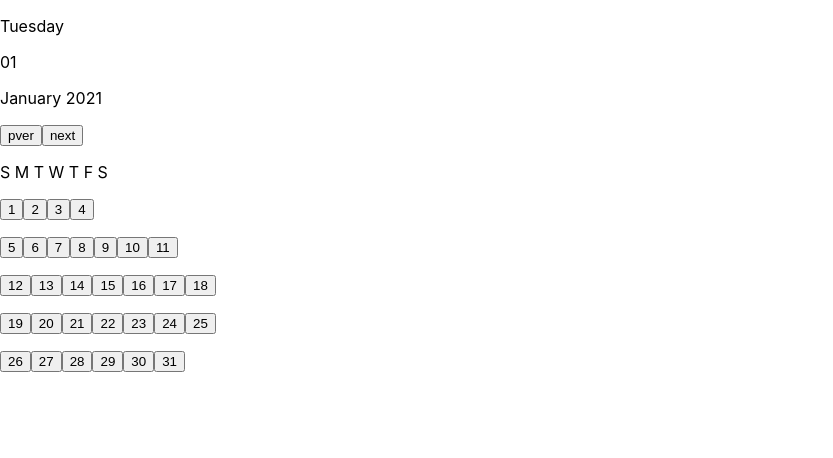
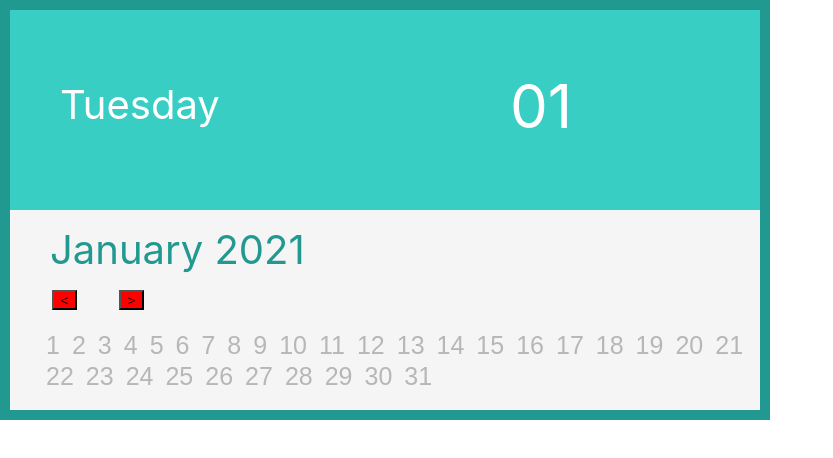
Before and after one commit to MirukaiQ/React, a React (Create React App) app: page / in a window 1280 px wide. Shown: the top 458 px of the page, without its empty margins (0-833 px from the left). Built offline with nearby package versions, Linux system fonts and the light colour scheme.

Commit message:
add styles

```diff
--- /dev/null
+++ b/src/components/Calendar/Days/index.jsx
@@ -0,0 +1,25 @@
+import classNames from "classnames";
+import React from "react";
+
+const Days = (props) => {
+  const { mounthValue, dateHandler} = props;
+  const days = new Array(32).fill(null);
+  if (mounthValue % 2 === 0) {
+    days.pop(2);
+  }
+  if (mounthValue % 2 === 0 && mounthValue === 2) {
+    days.pop(2);
+    days.pop(1);
+  }
+  return (
+    <div>
+      {days.map((_, index) => (
+        <button className="day" onClick={dateHandler}>
+          {index}
+        </button>
+      ))}
+    </div>
+  );
+};
+
+export default Days;
--- /dev/null
+++ b/src/components/Calendar/Mounth/index.jsx
@@ -0,0 +1,34 @@
+import React, { useState } from "react";
+import { format, addMonths } from "date-fns";
+
+const Mounth = (props) => {
+  const { myDate, mounthValue, setMounthValue} = props;
+
+  const newMounth = addMonths(myDate, mounthValue);
+  const mounthYears = format(newMounth, "MMMM Y");
+
+  const mounthPlus = () => {
+    if (mounthValue < 12) {
+      setMounthValue(mounthValue + 1);
+    }
+    if (mounthValue >= 12) {
+      setMounthValue(1);
+    }
+  };
+  const mounthMinus = () => {
+    if (mounthValue <= 12 && mounthValue !== 1) {
+      setMounthValue(mounthValue - 1);
+    }
+  };
+  const arrow1 = `<`
+  const arrow2 = `>`
+  return (
+    <div>
+      <p className="calendarHeader">{mounthYears}</p>
+      <button className="calendarButton btn1" onClick={mounthMinus}>{arrow1}</button>
+      <button className="calendarButton btn2" onClick={mounthPlus}>{arrow2}</button>
+    </div>
+  );
+};
+
+export default Mounth;
--- a/src/components/Calendar/index.jsx
+++ b/src/components/Calendar/index.jsx
@@ -1,21 +1,20 @@
 import React, { useState } from "react";
-import styles from "./../../styles/calendar.module.scss";
 import { addDays, format } from "date-fns";
-import { addMonths } from "date-fns/esm";
+import classNames from "classnames";
+import Days from "./Days";
+import Mounth from "./Mounth";
+import "./style.scss"
 
 const Calendar = () => {
   const [count, setCount] = useState(0);
   const date = new Date("December 1, 2020 03:24:00");
   const [myDate, setMyDate] = useState(date);
-  const [mounthValue, setMounthValue] = useState(1);
+  const [mounthValue, setMounthValue] = useState(1)
 
   const timeValue = count;
   const newDay = addDays(myDate, timeValue);
   const days = format(newDay, "dd");
   const mounth = format(newDay, "EEEE");
-
-  const newMounth = addMonths(myDate, mounthValue);
-  const mounthYears = format(newMounth, "MMMM Y");
 
   const dateHandler = (e) => {
     let content = e.target.textContent;
@@ -31,105 +30,20 @@ const Calendar = () => {
       setMyDate(new Date(newDay));
     }
   };
-  const mounthPlus = () => {
-    if (mounthValue < 12) {
-      setMounthValue(mounthValue + 1);
-    }
-    if (mounthValue >= 12) {
-      setMounthValue(1);
-    }
-  };
-  const mounthMinus = () => {
-    if (mounthValue <= 12 && mounthValue !== 1) {
-      setMounthValue(mounthValue - 1);
-    }
-    if (mounthValue >= 12) {
-      setMounthValue(1);
-    }
-  };
-  let lastDays;
-  if (mounthValue % 2 !== 0 && mounthValue !== 2) {
-    lastDays = (
-      <>
-        <button onClick={dateHandler}>26</button>
-        <button onClick={dateHandler}>27</button>
-        <button onClick={dateHandler}>28</button>
-        <button onClick={dateHandler}>29</button>
-        <button onClick={dateHandler}>30</button>
-        <button onClick={dateHandler}>31</button>
-      </>
-    );
-  }
-  if (mounthValue === 2) {
-    lastDays = (
-      <>
-        <button onClick={dateHandler}>26</button>
-        <button onClick={dateHandler}>27</button>
-        <button onClick={dateHandler}>28</button>
-      </>
-    );
-  }
-  if (mounthValue % 2 === 0 && mounthValue !== 2) {
-    lastDays = (
-      <>
-        <button onClick={dateHandler}>26</button>
-        <button onClick={dateHandler}>27</button>
-        <button onClick={dateHandler}>28</button>
-        <button onClick={dateHandler}>29</button>
-        <button onClick={dateHandler}>30</button>
-      </>
-    );
-  }
-
-  console.log(mounthValue);
+  console.log()
   return (
     <>
       <div className="calendar">
-        <div className={styles.calendarLeftSide}>
+        <div className="calendarLeftSide">
           <p className="calendarDay">{mounth}</p>
           <p className="calendarNumber">{days}</p>
         </div>
         <div className="calendarRightSide">
-          <p className="calendarHeader">{mounthYears}</p>
-          <button onClick={mounthMinus}>pver</button>
-          <button onClick={mounthPlus}>next</button>
+          <Mounth className="mounthYear"myDate={myDate} mounthValue={mounthValue}
+          setMounthValue={setMounthValue}/>
           <div className="calendarMain">
-            <p className="calendarMainHeader">S M T W T F S</p>
             <div className="calendarMainContent">
-              <p>
-                <button onClick={dateHandler}>1</button>
-                <button onClick={dateHandler}>2</button>
-                <button onClick={dateHandler}>3</button>
-                <button onClick={dateHandler}>4</button>
-              </p>
-              <p>
-                <button onClick={dateHandler}>5</button>
-                <button onClick={dateHandler}>6</button>
-                <button onClick={dateHandler}>7</button>
-                <button onClick={dateHandler}>8</button>
-                <button onClick={dateHandler}>9</button>
-                <button onClick={dateHandler}>10</button>
-                <button onClick={dateHandler}>11</button>
-              </p>
-              <p>
-                <button onClick={dateHandler}>12</button>
-                <button onClick={dateHandler}>13</button>
-                <button onClick={dateHandler}>14</button>
-                <button onClick={dateHandler}>15</button>
-                <button onClick={dateHandler}>16</button>
-                <button onClick={dateHandler}>17</button>
-                <button onClick={dateHandler}>18</button>
-              </p>
-              <p>
-                <button onClick={dateHandler}>19</button>
-                <button onClick={dateHandler}>20</button>
-                <button onClick={dateHandler}>21</button>
-                <button onClick={dateHandler}>22</button>
-                <button onClick={dateHandler}>23</button>
-                <button onClick={dateHandler}>24</button>
-                <button onClick={dateHandler}>25</button>
-              </p>
-              <p>{lastDays}</p>
+              <Days dateHandler={dateHandler} mounthValue={mounthValue} />
             </div>
           </div>
         </div>
--- /dev/null
+++ b/src/components/Calendar/style.scss
@@ -0,0 +1,58 @@
+.calendar {
+    background-color: #38CEC4;
+    width: 750px;
+    height: 400px;
+    border: 10px solid #219990;
+    .calendarLeftSide {
+        .calendarDay {
+            padding-top: 50px;
+        }
+        .calendarDay {
+            position: absolute;
+            top: -10px;
+            font-size: 40px;
+            margin-left: 50px;
+        }
+        .calendarNumber {
+            position: absolute;
+            top: 10px;
+            margin-left: 500px;
+            font-size: 60px;
+        }
+        color:#FFFFFF;
+    }
+    .calendarRightSide {
+        height: 200px;
+        margin-top: 200px;
+        .calendarMainContent {
+            margin-left: 30px;
+        }
+        .day {
+            background: none;
+            border: none;
+            font-size: 25px;
+            color: #B7B7B7;
+        }
+        .day:first-child {
+            display: none;
+        }
+        .day:nth-child(5) {
+            margin-top: 20px;
+        }
+        .calendarHeader {
+            position: absolute;
+            top:185px;
+            font-size: 40px;
+            color: #219990;
+            margin-left: 40px;
+        }
+        .calendarButton {
+            background-color: red;
+            width: 25px;
+            height: 20px;
+            margin-left: 42px;
+            margin-top: 80px;
+        }
+        background-color: #F5F5F5;
+    }
+}
```
